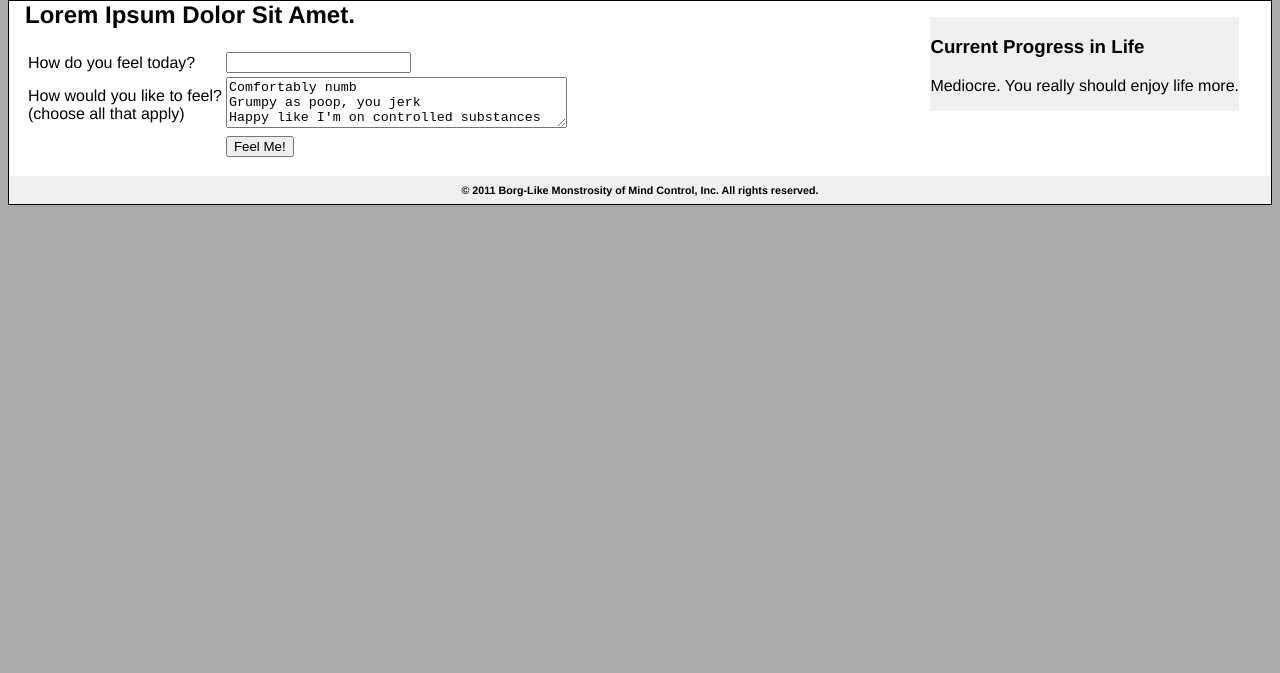
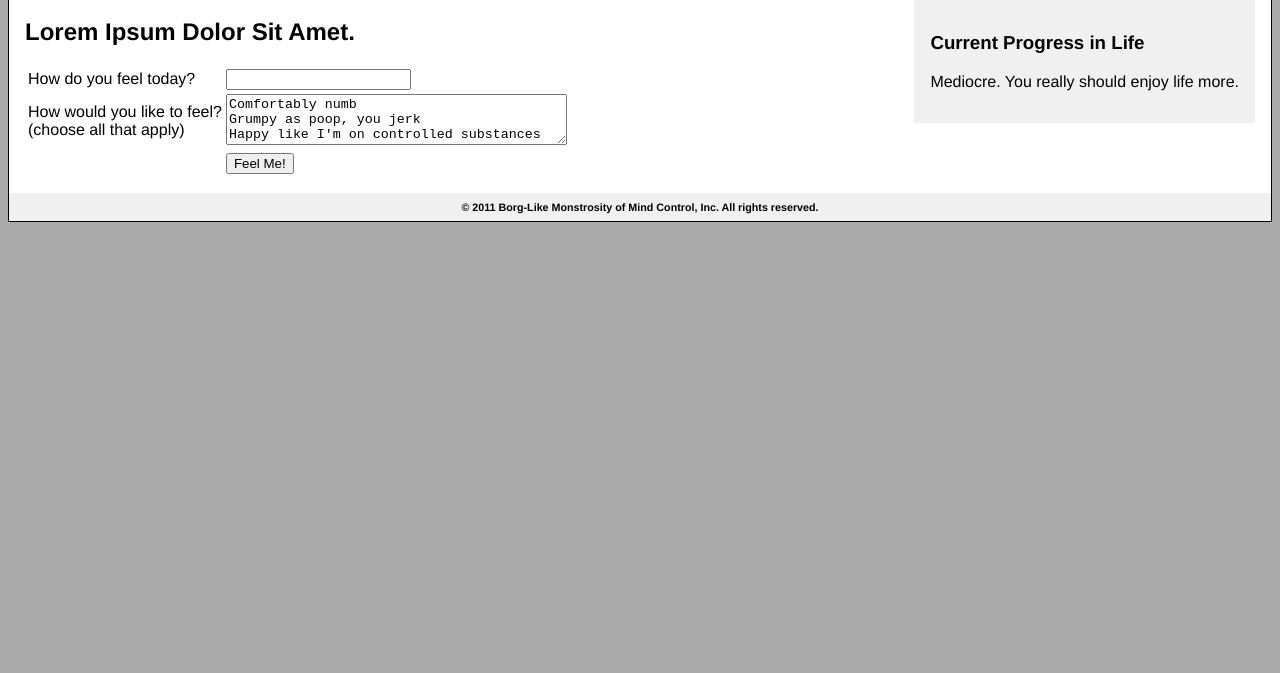
Before and after one commit to MadJinx/csci446, a plain HTML site: page project01/index.html in a window 1280 px wide. Shown: the part 127-800 px from the top of the page. Drawn offline with Linux system fonts and the light colour scheme.

Commit message:
Final Commit: looks right on Chrome:)

```diff
--- a/project01/format.css
+++ b/project01/format.css
@@ -22,7 +22,7 @@ h1 {
 }
 
 .in {
-	margin:1em;
+	padding:1em;
 }
 
 #title h1, h6 {
@@ -42,7 +42,7 @@ h1 {
 #result {
 	float:right;
 	background-color: #F0F0F0;
-	margin:1em;
+	padding:1em;
 }
 
 #rights {
```
